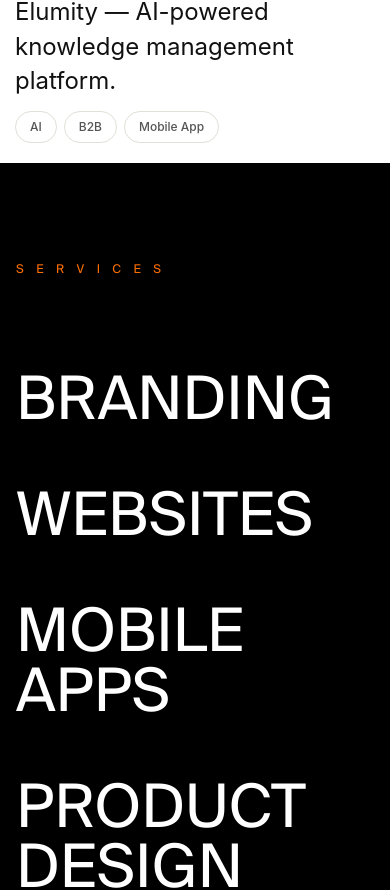
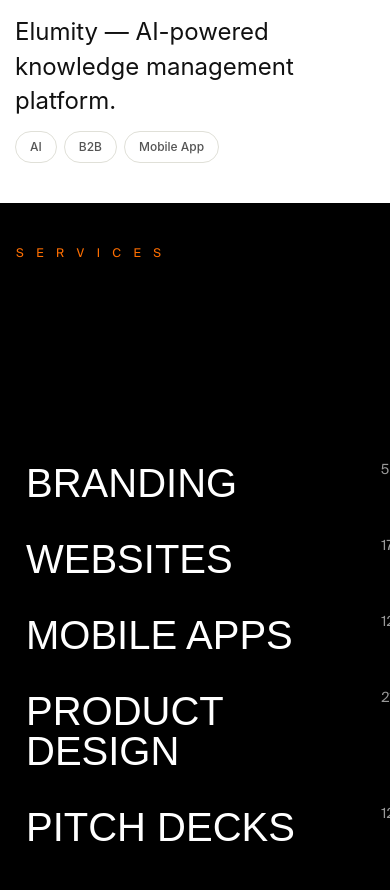
Before and after one commit to dev-loadingitsolutions/Talha-Porfolio, a React (Vite) app: page / in a window 390 px wide. Shown: the part 4673-5563 px from the top of the page. Built offline with nearby package versions, Linux system fonts and the light colour scheme.

Commit message:
update project

```diff
--- a/src/App.jsx
+++ b/src/App.jsx
@@ -57,6 +57,7 @@ const App = () => {
 
 
     // Repeat some slides to ensure the slider has enough content for looping
+
 
     { type: 'image', url: 'https://cdn.dribbble.com/userupload/44044558/file/original-7193447fbf98db6e7332fba05b76c9b5.png?resize=1600x1077&vertical=center' },
 
--- a/src/components/FounderSection.jsx
+++ b/src/components/FounderSection.jsx
@@ -93,16 +93,16 @@ export default function FounderSection() {
           {/* Body paragraphs */}
           <div className="space-y-5 mb-10">
             <p className="text-[16px] w-72 text-[#b3b3b3] leading-relaxed max-w-sm">
-              I've spent the past 10 years designing products for startups around
-              the world — but I started as a founder. After building two startups
-              and making every mistake possible, I learned one thing the hard way:
-              design isn't decoration. It's leverage.
+             I’ve spent the last decade designing products for startups worldwide,
+              but my foundation is as a founder. After building two startups—and learning
+              through every mistake firsthand—I came to a clear conclusion: design isn’t
+              decoration, it’s leverage.
             </p>
             <p className="text-[16px] w-72 text-[#b3b3b3] leading-relaxed max-w-sm">
-              Today, I run a one-man design studio — no account managers, no
-              layers, no wasted hours. Just strategy, product design, UI, and
-              motion built to drive revenue, retention, and real results for
-              ambitious teams.
+              Today, I run a one-person design studio. No intermediaries, no
+              unnecessary layers—just focused execution across strategy,
+              product design, UI, and motion. Everything is built to drive revenue,
+              improve retention, and deliver measurable results for ambitious teams.
             </p>
           </div>
 
@@ -112,7 +112,7 @@ export default function FounderSection() {
               Connect with me on
             </span>
             <a
-              href="https://linkedin.com"
+              href="https://www.linkedin.com/in/figmauiuxdesigner/"
               target="_blank"
               rel="noreferrer"
               className="flex items-center justify-center w-10 h-10 rounded-full border border-white/30 hover:border-white/60 transition-colors duration-200"
--- a/src/components/Services.jsx
+++ b/src/components/Services.jsx
@@ -65,7 +65,7 @@ function ServiceItem({ service, index, inView }) {
       <div
         className="relative inline-block cursor-pointer px-4 py-2 -mx-4 group-hover:-mx-3 group-hover:px-3 rounded-lg transition-all duration-300 group-hover:bg-[#FF6F00]"
       >
-        <h2 className="text-6xl md:text-7xl font-black text-white group-hover:text-white transition-colors duration-300 leading-none">
+        <h2 className="serviceTitle text-[88px] md:text-7xl font-black text-white group-hover:text-white transition-colors duration-300 leading-none">
           {service.title}
         </h2>
 
@@ -89,13 +89,13 @@ export default function Services() {
   const [listRef, listInView] = useInView(0.15);
 
   return (
-    <section className="min-h-screen bg-black py-24 md:py-32 flex flex-col items-start justify-start font-inter text-white" id="services">
+    <section className="min-h-screen paddingSection bg-black py-24 md:py-32 flex flex-col items-start justify-start font-inter text-white" id="services">
       <div className="max-w-7xl mx-auto px-4 md:px-8 w-full flex-grow flex flex-col">
 
         {/* Heading Section */}
         <div
           ref={headingRef}
-          className="mb-16 md:mb-24"
+          className="serviceHeading mb-16 md:mb-24"
           style={{
             opacity: headingInView ? 1 : 0,
             transform: headingInView ? "translateY(0)" : "translateY(20px)",
@@ -103,7 +103,7 @@ export default function Services() {
           }}
         >
           <h3
-            className="text-[12px] md:text-[14px] tracking-[0.4em] uppercase mb-4 md:mb-6 font-medium"
+            className="text-[12px] serviceHeading md:text-[14px] tracking-[0.4em] uppercase mb-4 md:mb-6 font-medium"
             style={{ color: "#ff6f00" }} // Use the light green color from the image
           >
             S E R V I C E S
--- a/src/index.css
+++ b/src/index.css
@@ -325,7 +325,7 @@ body {
   min-height: 170px;
 }
 .CaseMobile{
-  padding: 20px 15px !important;
+  padding: 40px 15px !important;
 }
 .cs-label{
   font-size: 12px !important;
@@ -456,4 +456,18 @@ body {
   flex-direction: column !important;
   gap: 40px !important;
 }
+.serviceTitle{
+  font-size: 40px !important;
+  font-family: 'Suisse Intl normal', sans-serif !important;
+  font-weight: 400 !important;
 }
+.group{
+  margin: 10px;
+}
+.serviceHeading{
+  margin-bottom: 20px !important;
+}
+.paddingSection{
+  padding: 40px 0px !important;
+}
+}
```
